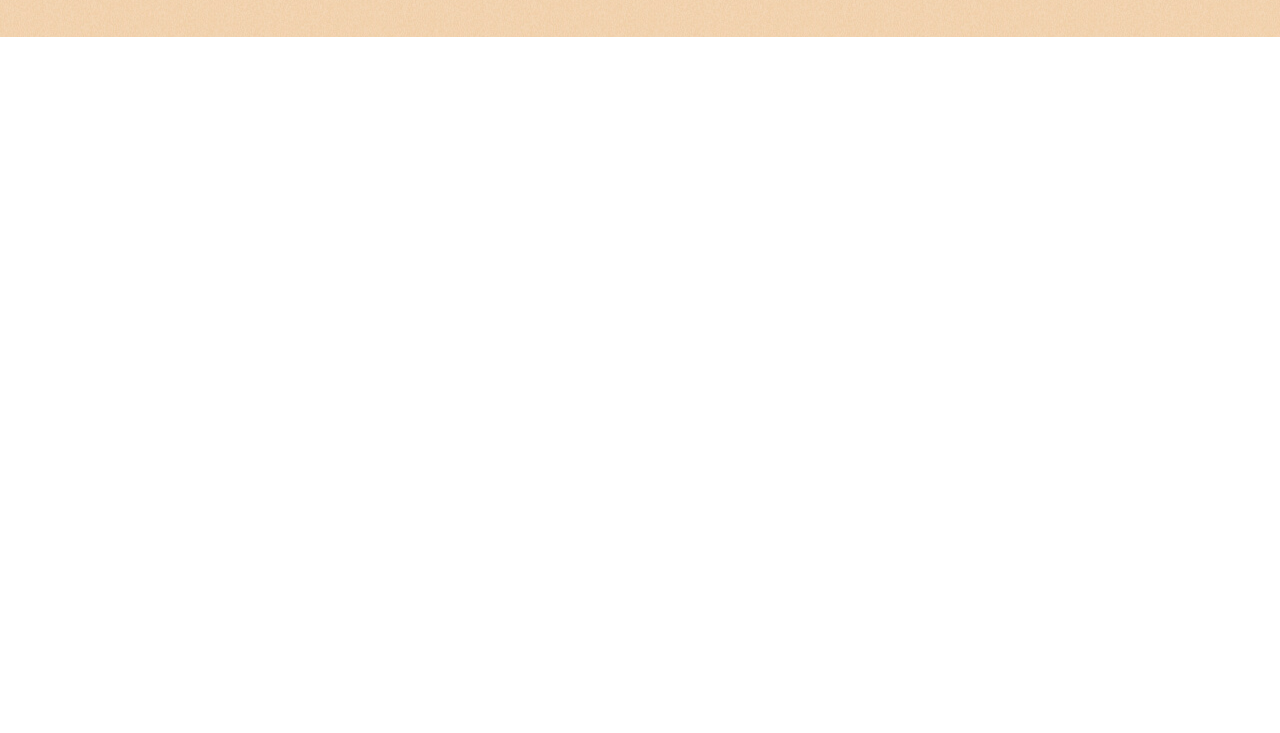
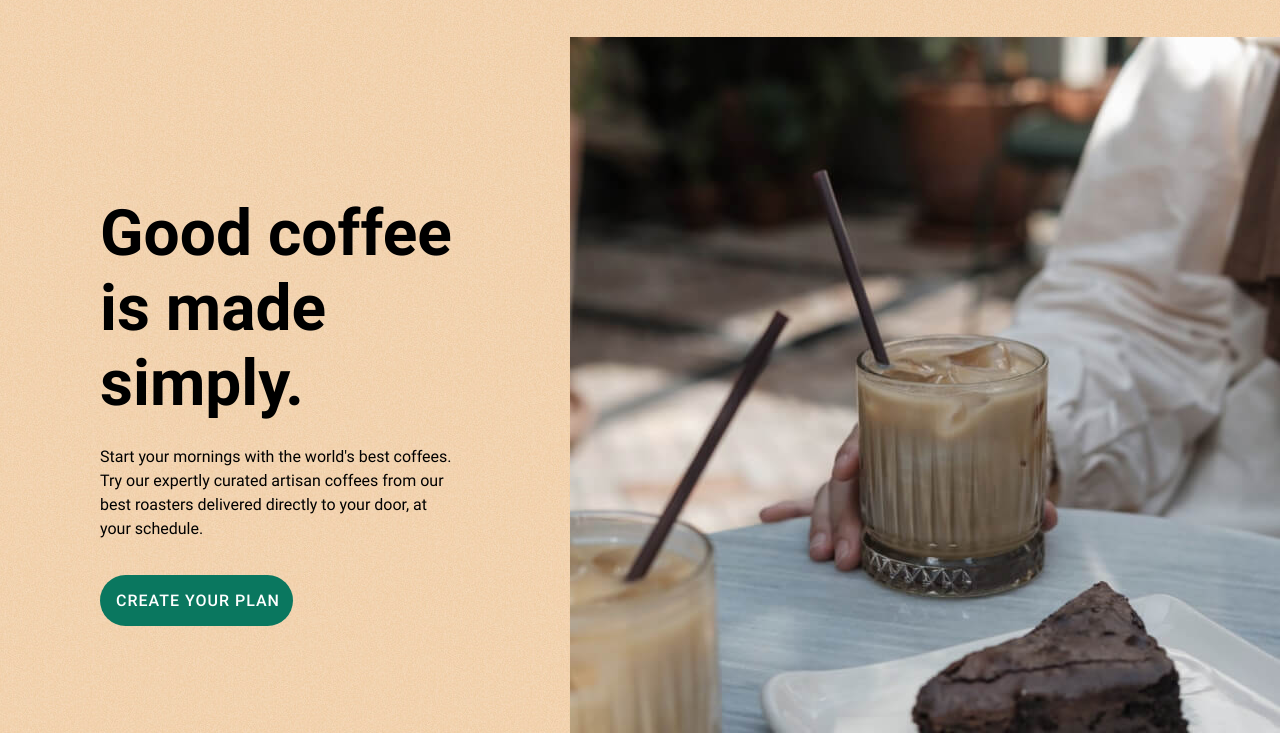
Before and after one commit to Hamidjonova-N/coffee-roasters, a plain HTML site: page index.html in a window 1280 px wide. Shown: the part 71-804 px from the top of the page. Drawn offline with Linux system fonts and the light colour scheme.

Commit message:
Add hero section

```diff
--- a/css/style.css
+++ b/css/style.css
@@ -31,7 +31,12 @@
 
 :root {
   --text-color: #333333;
-  --accent-color: #0a775f;
+  --accent-color-green: #0a775f;
+  --accent-color-green-hover: rgba(10, 119, 95, 0.8);
+  --accent-color-green-active: rgba(10, 119, 95, 0.6);
+  --accent-color-brown: #c99b67;
+  --accent-color-brown-hover: rgba(201, 155, 103, 0.8);
+  --accent-color-brown-active: rgba(201, 155, 103, 0.6);
   --outline-color: #0a775f;
 }
 
@@ -74,6 +79,48 @@ a {
   text-decoration: none;
 }
 
+.button {
+  width: 193px;
+  height: 51px;
+  display: inline-block;
+  padding: 16px;
+  border-radius: 100px;
+  font-weight: 500;
+  font-size: 16px;
+  line-height: 19px;
+  letter-spacing: 1px;
+  text-transform: uppercase;
+  color: #ffffff;
+  cursor: pointer;
+  white-space: nowrap;
+}
+
+.button-green {
+  background-color: var(--accent-color-green);
+  transition: background-color 0.3s ease;
+}
+
+.button-green:hover {
+  background-color: var(--accent-color-green-hover);
+}
+
+.button-green:active {
+  background-color: var(--accent-color-green-active);
+}
+
+.button-brown {
+  background-color: var(--accent-color-brown);
+  transition: background-color 0.3s ease;
+}
+
+.button-brown:hover {
+  background-color: var(--accent-color-brown-hover);
+}
+
+.button-brown:active {
+  background-color: var(--accent-color-brown-active);
+}
+
 /* CONTAINER */
 
 .container {
@@ -87,6 +134,7 @@ a {
 /* SITE-HEADER-HERO-CONTAINER */
 
 .site-header-hero-container {
+  background-color: #f3d7b7;
   background-image: url("/img/hero-bg.jpg");
 }
 
@@ -119,6 +167,7 @@ a {
   width: 235px;
   height: 24px;
   object-fit: contain;
+  flex-shrink: 0;
 }
 
 /* SITE-HEADER-NAV */
@@ -140,15 +189,51 @@ a {
   letter-spacing: 1px;
   text-transform: uppercase;
   color: var(--text-color);
+  white-space: nowrap;
   transition: color 0.3s ease;
 }
 
 .site-header-nav-link:hover {
-  color: var(--accent-color);
+  color: var(--accent-color-green);
 }
 
 .site-header-nav-link:active {
   opacity: 0.6;
+}
+
+/* HERO */
+
+.hero-container {
+  padding: 0;
+  display: flex;
+}
+
+.hero-content {
+  width: 100%;
+  max-width: 730px;
+  padding: 116px 116px 100px 100px;
+}
+
+.hero-heading {
+  font-weight: 700;
+  font-size: 64px;
+  line-height: 75px;
+  color: #000000;
+  margin-bottom: 24px;
+}
+
+.hero-text {
+  font-weight: 400;
+  font-size: 16px;
+  line-height: 24px;
+  color: #000000;
+  margin-bottom: 34px;
+}
+
+.index-hero-img {
+  width: 710px;
+  height: 696px;
+  object-fit: cover;
 }
 
 /* RETINA BACKGROUND */
--- a/index.html
+++ b/index.html
@@ -37,6 +37,27 @@
           </nav>
         </div>
       </header>
+      <section class="hero">
+        <div class="hero-container container">
+          <div class="hero-content">
+            <h1 class="hero-heading">Good coffee is made simply.</h1>
+            <p class="hero-text">
+              Start your mornings with the world's best coffees. Try our
+              expertly curated artisan coffees from our best roasters delivered
+              directly to your door, at your schedule.
+            </p>
+            <a class="button button-green" href="createplan.html"
+              >Create your plan</a
+            >
+          </div>
+          <img
+            class="index-hero-img"
+            src="img/index-hero-img.jpg"
+            alt="Coffee"
+            srcset="img/index-hero-img.jpg 1x, img/index-hero-img@2x.jpg 2x"
+          />
+        </div>
+      </section>
     </div>
   </body>
 </html>
```
Also changed, not shown: img/index-hero-img.jpg (added), img/index-hero-img@2x.jpg (added).
